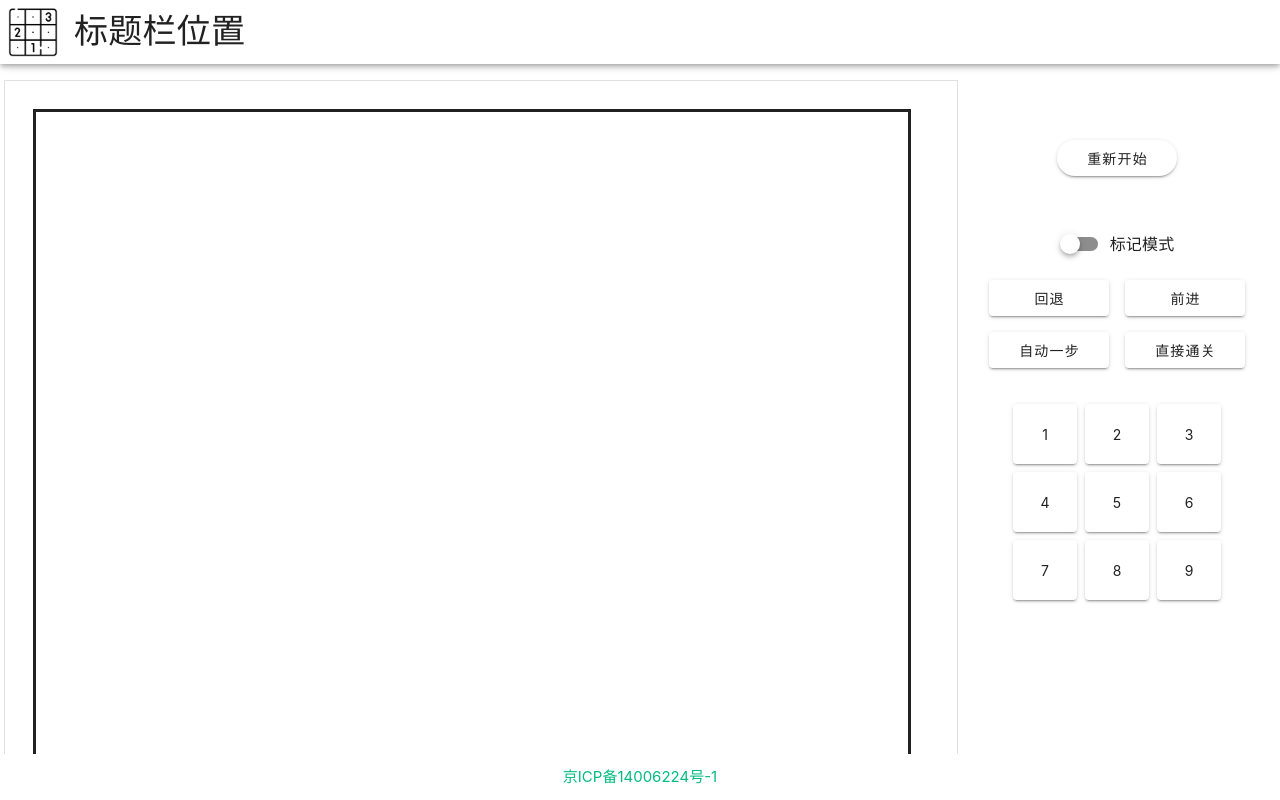
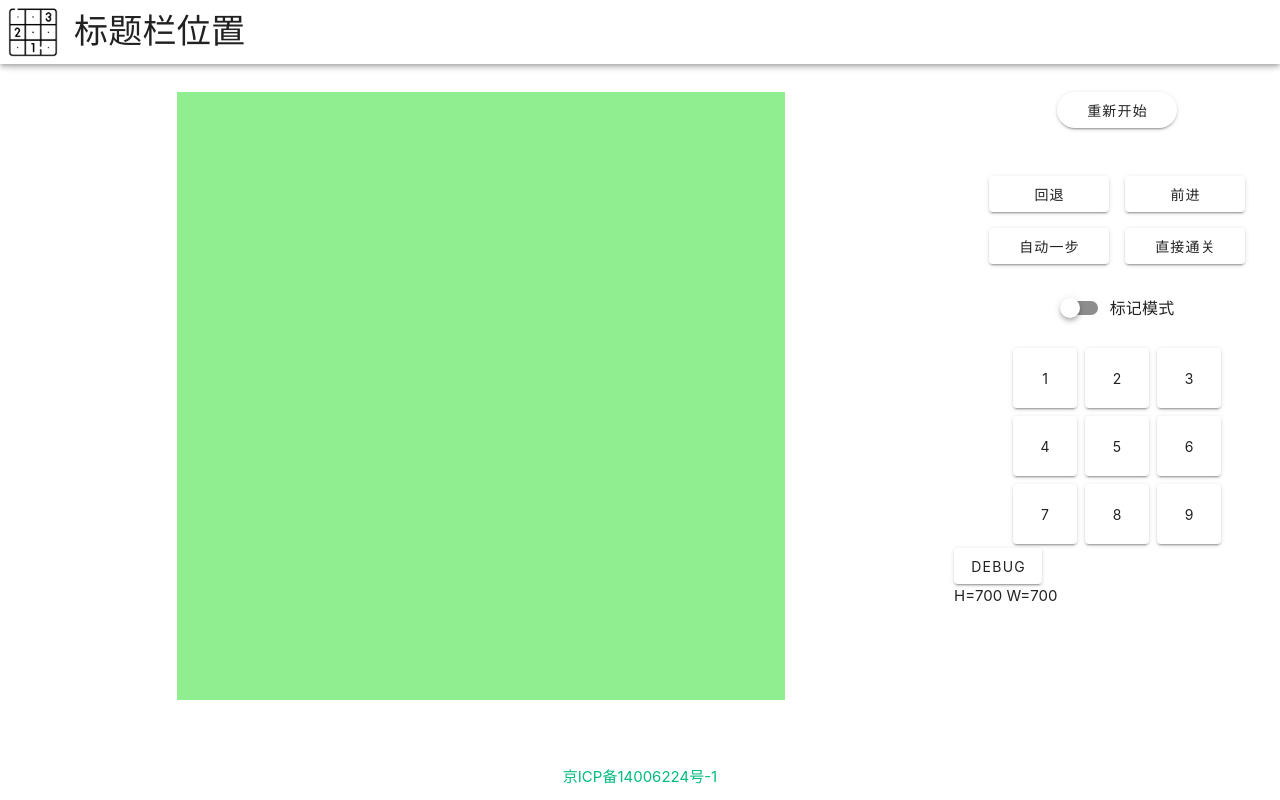
Before and after one commit to goldenbull/SudokuSolver, a Vue app in the folder src/webapp/: page / in a window 1280 px wide. Built offline with nearby package versions, Linux system fonts and the light colour scheme.

Commit message:
layout finished

```diff
--- /dev/null
+++ b/src/webapp/demo.html
@@ -0,0 +1,65 @@
+<!DOCTYPE html>
+<html>
+<head>
+    <title>from Erucy</title>
+    <style type="text/css">
+        body {
+            display: flex;
+            flex-direction: column;
+            height: 100vh;
+            margin: 0;
+        }
+
+        header, footer {
+            height: 150px;
+            background: yellow;
+        }
+
+        main {
+            flex: 1;
+            display: flex;
+        }
+
+        nav {
+            width: 25vw;
+            background: lightblue;
+        }
+
+        .content {
+            flex: 1;
+            display: flex;
+            justify-content: center;
+            align-items: center;
+            min-width: 0;
+            min-height: 0;
+            overflow: hidden;
+        }
+
+        .block {
+            width: min(100%, 100vh - 300px, calc((100vw - 25vw)));
+            aspect-ratio: 1 / 1;
+            background: lightgreen;
+            display: flex;
+            justify-content: center;
+            align-items: center;
+        }
+
+        .text-center {
+            display: flex;
+            justify-content: center;
+            align-items: center;
+            font-size: 24px;
+        }
+    </style>
+</head>
+<body>
+<header class="text-center">Header</header>
+<main>
+    <div class="content">
+        <div class="block">Square</div>
+    </div>
+    <nav class="text-center">NAV</nav>
+</main>
+<footer class="text-center">Footer</footer>
+</body>
+</html>
--- a/src/webapp/src/App.vue
+++ b/src/webapp/src/App.vue
@@ -10,29 +10,31 @@
       </div>
     </v-app-bar>
 
-    <v-main app class="container fill-height">
+    <v-main app class="container">
       <v-container fluid class="fill-height flex-nowrap">
         <v-row class="fill-height">
           <!-- 画图面板 -->
-          <v-col id="cvsbox" cols="9" class="border">
-            <canvas id="cvs" class="ma-4 border-solid"></canvas>
+          <v-col cols="9" class="canvas-container" v-resize="onCvsResize">
+            <canvas ref="cvs" class="canvas1"></canvas>
           </v-col>
 
           <!-- 操作面板 -->
-          <v-col cols="3" class="pt-16 pl-2 pr-2">
+          <v-col cols="3" class="pt-4 pl-2 pr-2">
             <v-row class="justify-center mb-8">
-              <v-btn class="ma-2 flex-grow-1" max-width="120" rounded>重新开始</v-btn>
-            </v-row>
-            <v-row class="justify-center flex-nowrap">
-              <v-switch label="标记模式" color="green" hide-details />
+              <v-btn class="ma-2 flex-grow-1" max-width="120" rounded @click="restartGame"
+                >重新开始
+              </v-btn>
             </v-row>
             <v-row class="justify-center flex-nowrap">
               <v-btn class="ma-2 flex-grow-1" max-width="120">回退</v-btn>
               <v-btn class="ma-2 flex-grow-1" max-width="120">前进</v-btn>
             </v-row>
-            <v-row class="justify-center flex-nowrap mb-6">
+            <v-row class="justify-center flex-nowrap">
               <v-btn class="ma-2 flex-grow-1" max-width="120">自动一步</v-btn>
               <v-btn class="ma-2 flex-grow-1" max-width="120">直接通关</v-btn>
+            </v-row>
+            <v-row class="justify-center flex-nowrap pa-2">
+              <v-switch label="标记模式" color="green" hide-details />
             </v-row>
             <v-row class="justify-center flex-nowrap">
               <v-btn class="ma-1" width="60" height="60">1</v-btn>
@@ -48,6 +50,14 @@
               <v-btn class="ma-1" width="60" height="60">7</v-btn>
               <v-btn class="ma-1" width="60" height="60">8</v-btn>
               <v-btn class="ma-1" width="60" height="60">9</v-btn>
+            </v-row>
+
+            <!-- for debug -->
+            <v-row>
+              <v-btn @click="debug1">debug</v-btn>
+            </v-row>
+            <v-row>
+              {{ msg }}
             </v-row>
           </v-col>
         </v-row>
@@ -65,20 +75,61 @@
   position: fixed;
   left: 0;
   width: calc(100% + 0px);
+  height: calc(100% - 2vw);
+}
+
+.canvas-container {
+  display: flex;
+  justify-content: center;
+}
+
+.canvas1 {
+  height: min(100%, 100vh - 100px);
+  aspect-ratio: 1 / 1;
+  background: lightgreen;
 }
 </style>
 
 <script lang="ts" setup>
-import { onMounted, useTemplateRef } from 'vue'
+import { onMounted, onUpdated, ref, useTemplateRef } from 'vue'
+
+let msg = ref('debug output here')
+const cvs = useTemplateRef('cvs')
+
+function updateMsg() {
+  msg.value = `H=${cvs.value!.clientHeight} W=${cvs.value!.clientWidth}`
+}
+
+function restartGame() {
+  updateMsg()
+}
+
+function onCvsResize() {
+  console.log('canvas resized')
+  updateMsg()
+}
+
+function debug1() {
+  const ctx = cvs.value.getContext('2d')
+  ctx.translate(2,2);
+  ctx.fillStyle = '#f0f0f0'
+  ctx.fillRect(10, 10, 100, 100)
+}
 
 onMounted(() => {
   console.log('Component mounted!')
-  let div = document.getElementById('cvsbox') as HTMLDivElement
-  console.log(div.clientHeight)
-  console.log(div.clientWidth)
+  // let div = document.getElementById('cvsbox') as HTMLDivElement
+  // console.log(div.clientHeight)
+  // console.log(div.clientWidth)
+  //
+  // let cvs = document.getElementById('cvs') as HTMLCanvasElement
+  // cvs.width = div.clientWidth - 80
+  // cvs.height = div.clientHeight - 120
+  updateMsg()
+})
 
-  let cvs = document.getElementById('cvs') as HTMLCanvasElement
-  cvs.width = div.clientWidth - 80
-  cvs.height = div.clientHeight - 120
+onUpdated(() => {
+  console.log('Component updated!')
+  updateMsg()
 })
 </script>
```
